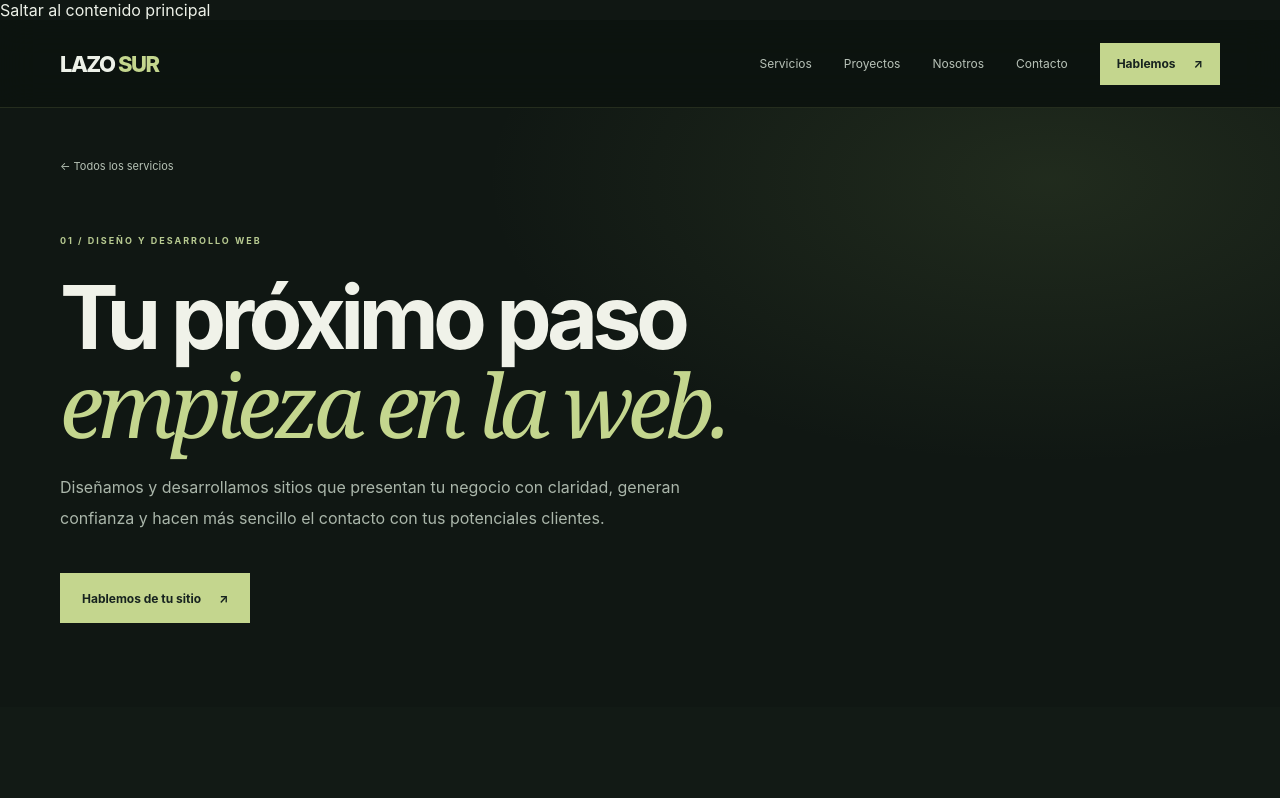
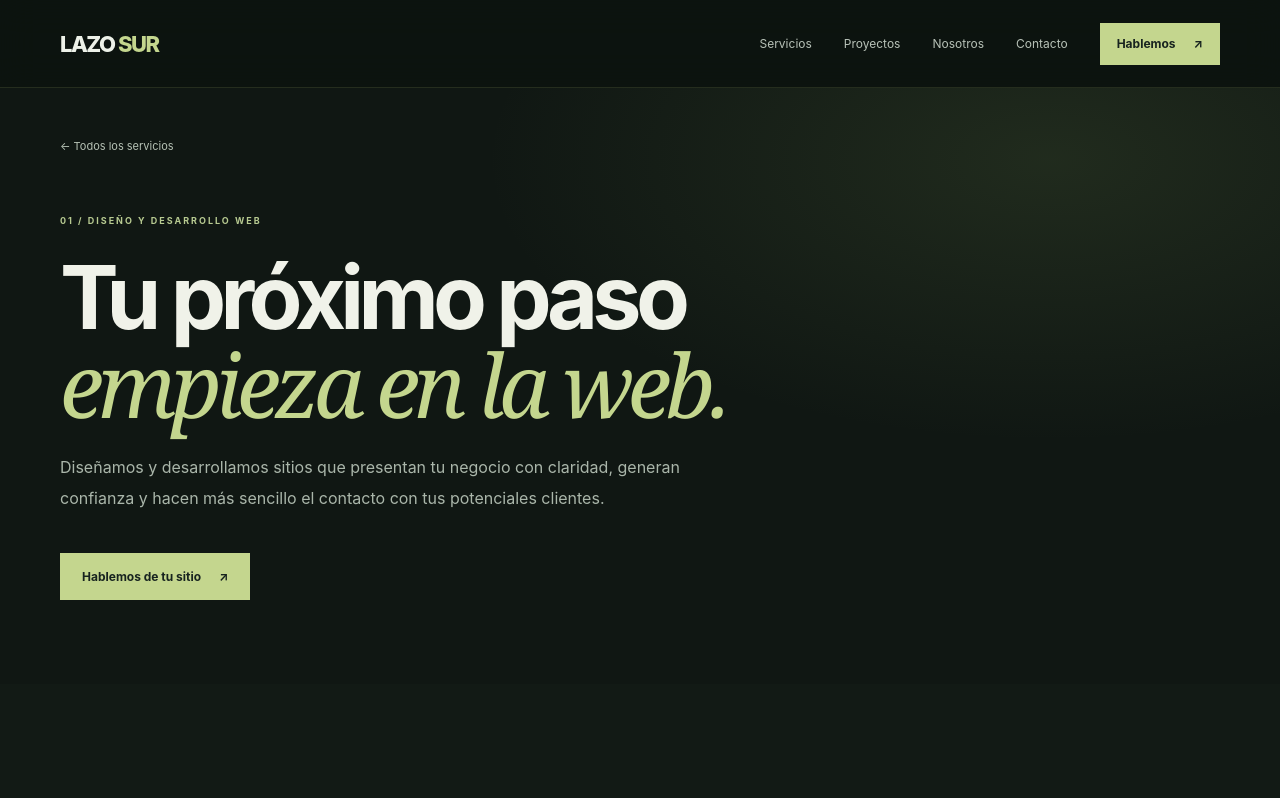
Before and after one commit to ssarpa22/lazosur, a Next.js app: page /servicios/diseno-web in a window 1280 px wide. Shown: the top 798 px of the page. Built offline with nearby package versions, Linux system fonts and the light colour scheme; no server answers.

Commit message:
style(a11y): improve keyboard and touch accessibility

```diff
--- a/src/app/globals.css
+++ b/src/app/globals.css
@@ -678,3 +678,45 @@ a { color: inherit; }
 .privacy-contact h2{margin:12px 0 0;color:#edf1e8;font-size:clamp(25px,4vw,36px)}
 .privacy-contact .btn{flex-shrink:0}
 @media(max-width:760px){.footer-inner{flex-wrap:wrap;gap:16px}.footer-legal{width:100%;justify-content:space-between}.privacy-page{padding:54px 0 72px}.privacy-contact{align-items:flex-start;flex-direction:column}.privacy-contact .btn{width:100%}}
+
+
+/* Accessibility: keyboard navigation and comfortable touch targets */
+.skip-link {
+  position: fixed;
+  z-index: 1000;
+  top: 12px;
+  left: 12px;
+  transform: translateY(calc(-100% - 16px));
+  padding: 13px 17px;
+  background: var(--green);
+  color: #101713;
+  font-size: 13px;
+  font-weight: 700;
+  transition: transform 160ms ease;
+}
+.skip-link:focus {
+  transform: translateY(0);
+}
+.nav nav a {
+  display: inline-flex;
+  min-height: 44px;
+  align-items: center;
+}
+.btn {
+  min-height: 44px;
+  align-items: center;
+}
+button,
+input,
+select,
+textarea {
+  accent-color: var(--green);
+}
+main:focus {
+  outline: none;
+}
+@media (prefers-reduced-motion: reduce) {
+  .skip-link {
+    transition: none;
+  }
+}
```
